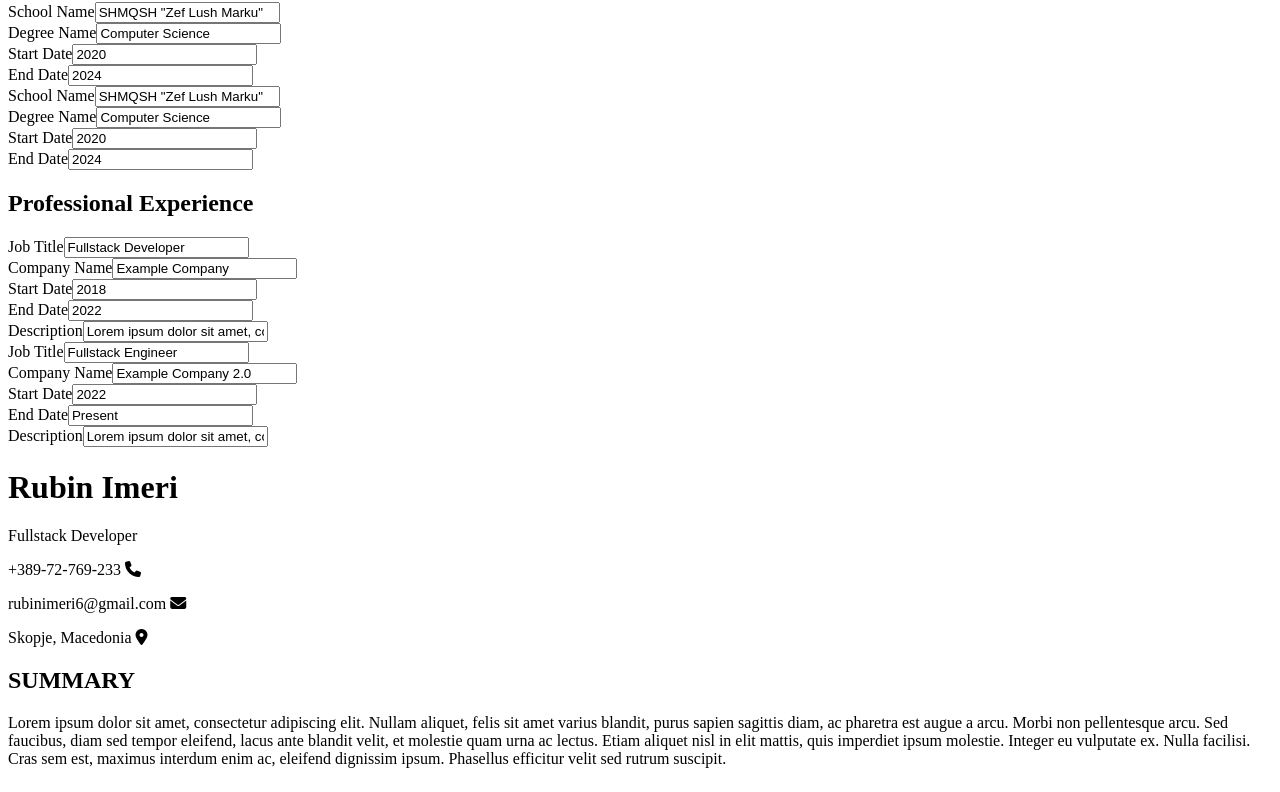
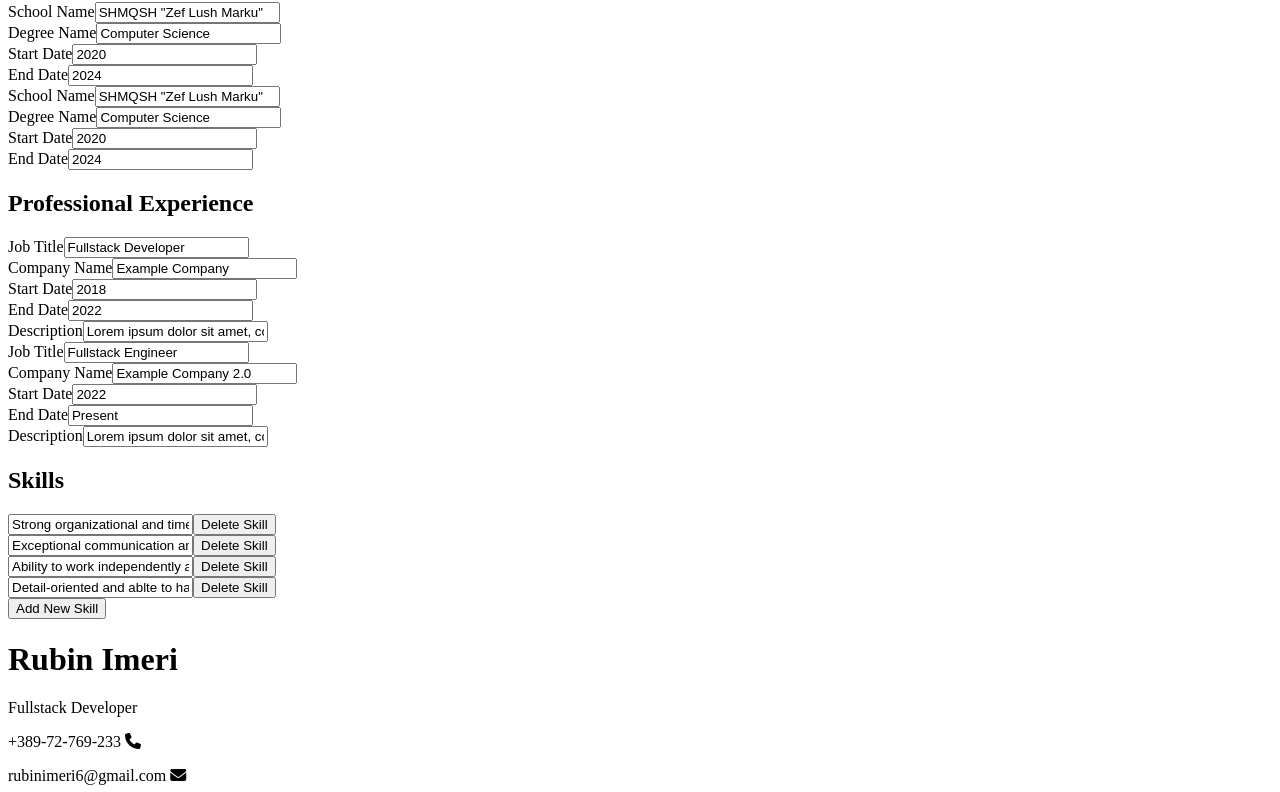
Before and after one commit to rubinimeri/cv-application, a React (Vite) app: page / in a window 1280 px wide. Shown: the part 343-1135 px from the top of the page. Built offline with nearby package versions, Linux system fonts and the light colour scheme.

Commit message:
Import SkillCard and SkillsForm components to App

```diff
--- a/src/App.jsx
+++ b/src/App.jsx
@@ -5,6 +5,7 @@ import PersonalDetailsForm from "./components/PersonalDetails/PersonalDetailsFor
 import SummaryForm from "./components/Summary/SummaryForm";
 import EducationForm from "./components/Education/EducationForm";
 import WorkForm from "./components/WorkExperience/WorkForm";
+import SkillsForm from "./components/Skills/SkillsForm";
 
 import './styles/App.css'
 
@@ -32,6 +33,9 @@ function App() {
         <WorkForm
          workExperience={professionalExperience}
          setWorkExperience={setProfessionalExperience} />
+        <SkillsForm
+         skills={skills}
+         setSkills={setSkills} />
       </div>
       <Resume
       personalDetails={personalInfo}
--- a/src/components/Skills/SkillCard.jsx
+++ b/src/components/Skills/SkillCard.jsx
@@ -0,0 +1,18 @@
+function SkillCard({ id, value, onDelete, onChange }) {
+    return(
+        <div className="skill-card">
+            <input type="text" value={value} id={id} onChange={onChange}/>
+            <button
+             className="delete-skill"
+             id={id}
+             onClick={(e) => {
+                e.preventDefault();
+                onDelete(e)
+             }}>
+                Delete Skill
+            </button>
+        </div>
+    )
+}
+
+export default SkillCard
--- a/src/components/Skills/SkillsForm.jsx
+++ b/src/components/Skills/SkillsForm.jsx
@@ -0,0 +1,39 @@
+import SkillCard from "./SkillCard"
+
+function SkillsForm({ skills, setSkills }) {
+    function handleDelete(e) {
+        const { id } = e.target
+        setSkills(skills.filter(skill => skill.id !== id))
+    }
+
+    function handleChange(e) {
+        const { id, value } = e.target
+        setSkills(skills.map(skill =>
+            skill.id === id ? {...skill, skill: value} : skill
+        ))
+    }
+
+    function handleNewSkill() {
+        setSkills([...skills, {skill: '', id: crypto.randomUUID()}])
+    }
+
+    return(
+        <form action="" className="skills-form">
+            <h2>Skills</h2>
+            {skills.map(skill =>
+                <SkillCard
+                 key={skill.id}
+                 id={skill.id}
+                 value={skill.skill}
+                 onDelete={handleDelete}
+                 onChange={handleChange} />
+            )}
+            <button onClick={(e) => {
+                e.preventDefault();
+                handleNewSkill();
+            }}>Add New Skill</button>
+        </form>
+    )
+}
+
+export default SkillsForm
```
